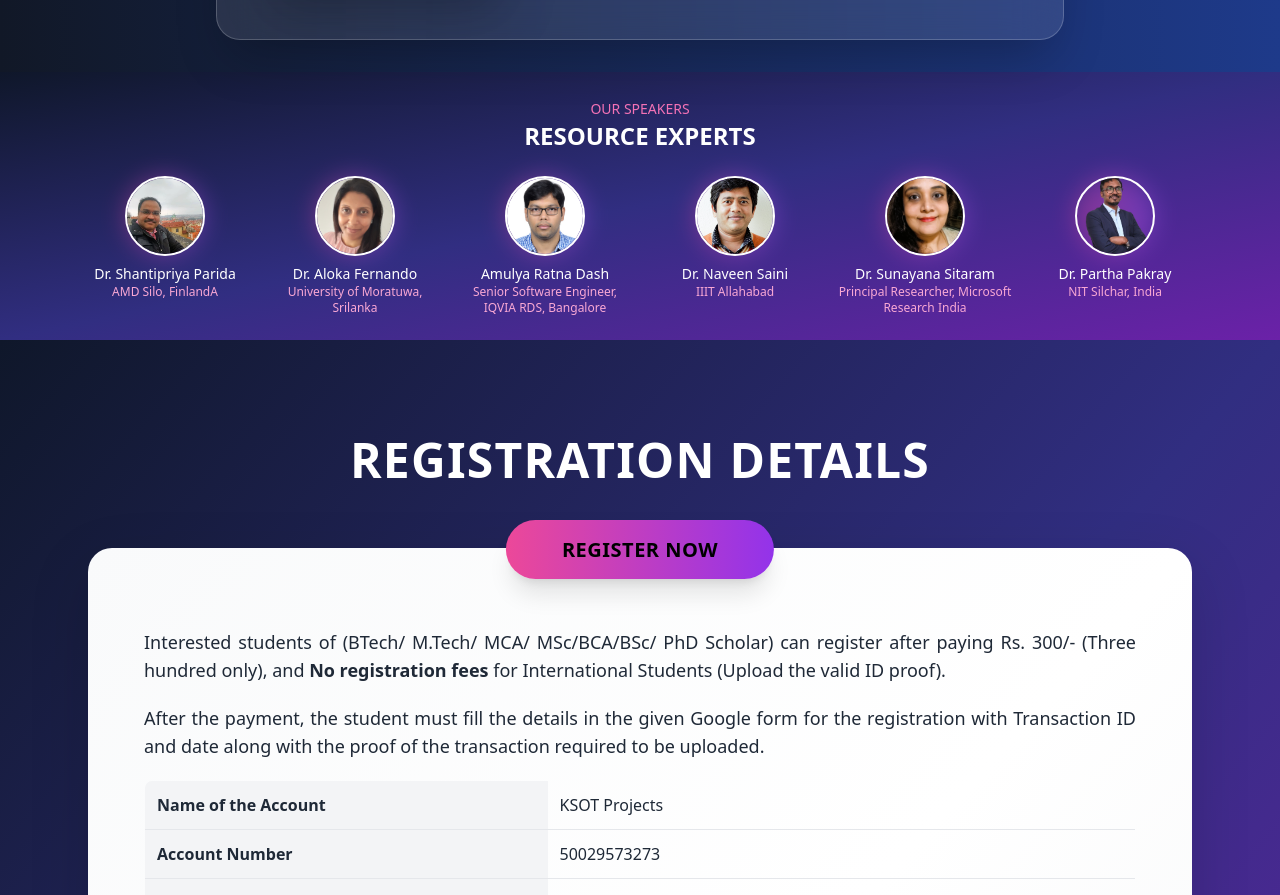
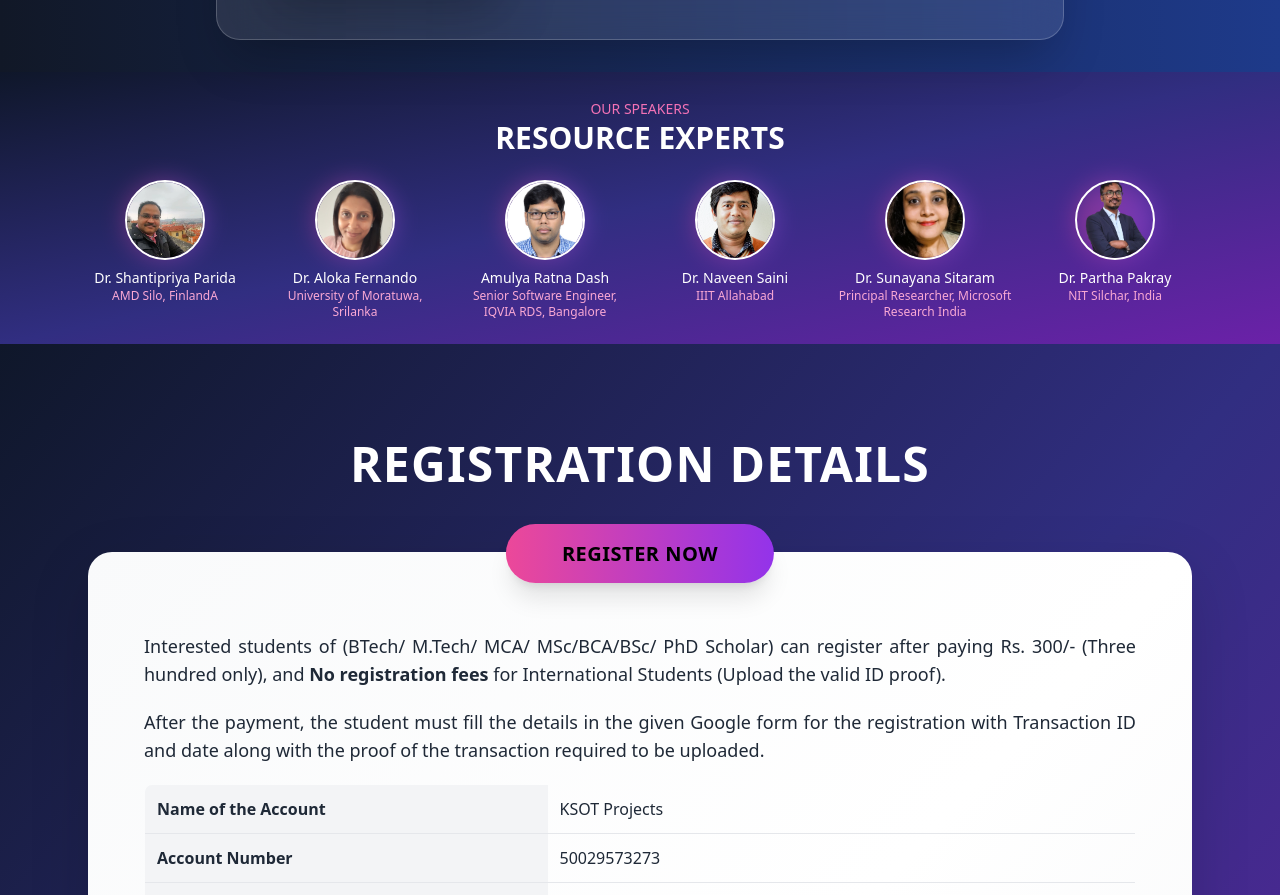
Before and after one commit to Bisweswari/Low-Resource-NLP, a React (Vite) app: page / in a window 1280 px wide. Shown: the part 5320-6215 px from the top of the page. Built offline with nearby package versions, Linux system fonts and the light colour scheme.

Commit message:
Speakers.jsx

```diff
--- a/src/components/Speakers.jsx
+++ b/src/components/Speakers.jsx
@@ -48,7 +48,7 @@ function Speakers() {
         {/* Heading */}
         <span className="text-pink-400 text-xs sm:text-sm">OUR SPEAKERS</span>
 
-        <h2 className="text-lg sm:text-xl md:text-2xl font-bold mb-6">
+        <h2 className="text-lg sm:text-2xl md:text-3xl font-bold mb-6">
           RESOURCE EXPERTS
         </h2>
 
```
